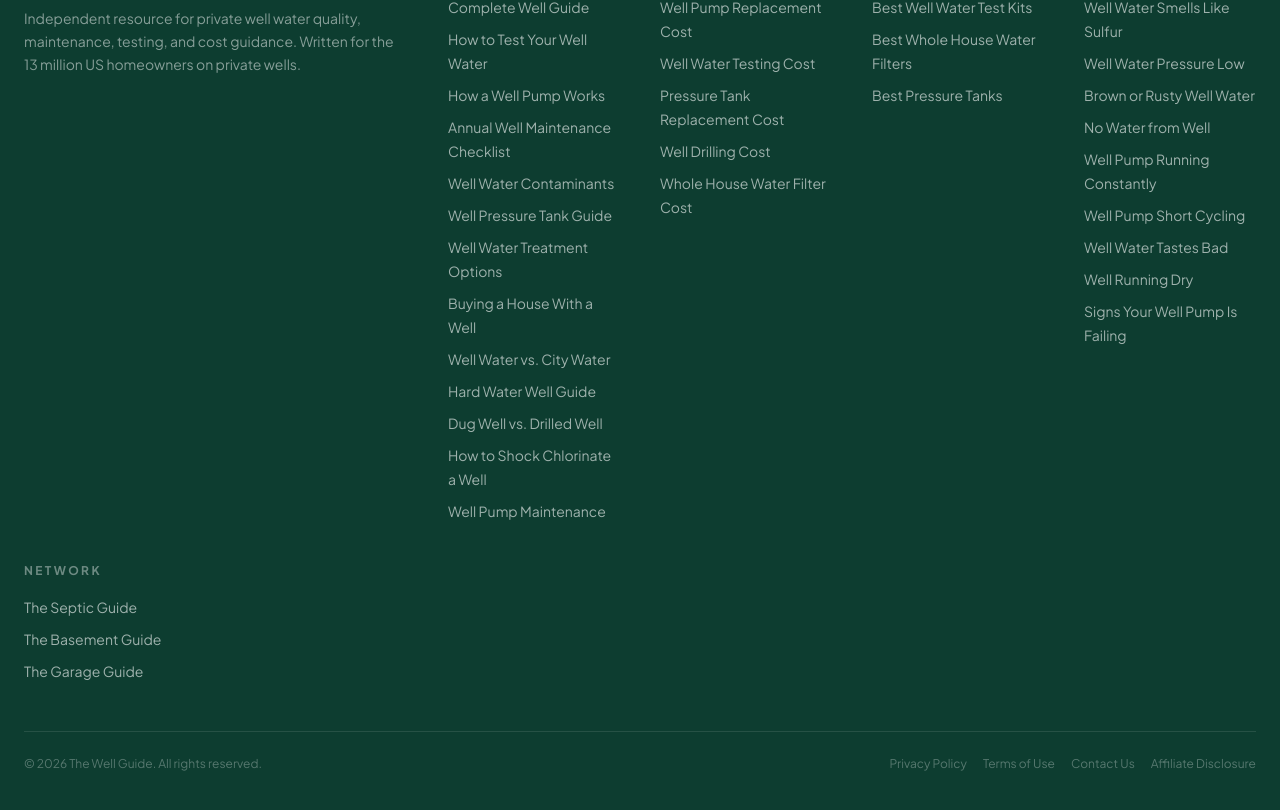
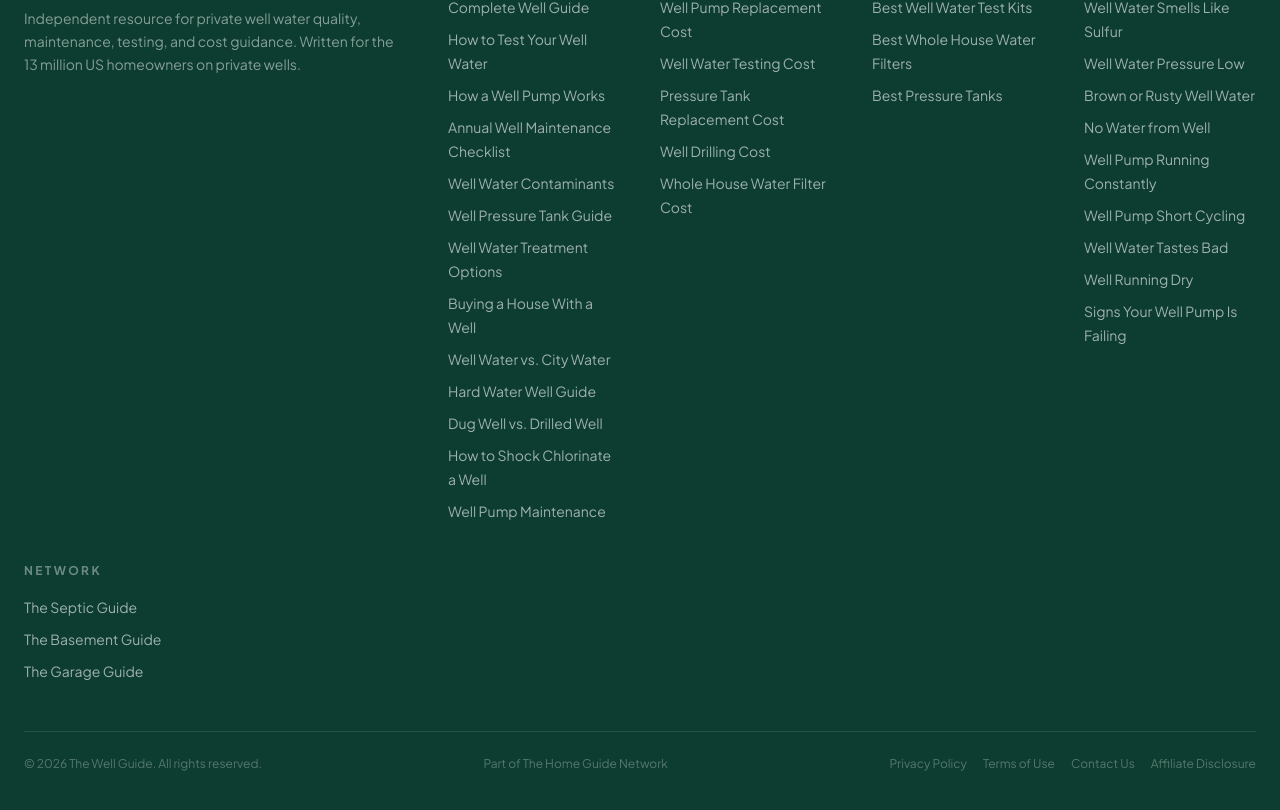
Before and after one commit to thebasementguide2026/thewell.guide-, a Next.js app: page /contact in a window 1280 px wide. Shown: the part 1331-2141 px from the top of the page. Built offline with nearby package versions, Linux system fonts and the light colour scheme.

Commit message:
Add Part of The Home Guide Network to footer

```diff
--- a/components/Footer.tsx
+++ b/components/Footer.tsx
@@ -118,6 +118,7 @@ export default function Footer() {
           <p className="text-white/30 text-xs">
             &copy; {new Date().getFullYear()} The Well Guide. All rights reserved.
           </p>
+          <p className="text-white/30 text-xs">Part of <a href="https://thehome.guide" className="hover:text-white/60">The Home Guide Network</a></p>
           <div className="flex gap-4">
             <Link href="/privacy" className="text-white/30 hover:text-white/60 text-xs">Privacy Policy</Link>
             <Link href="/terms" className="text-white/30 hover:text-white/60 text-xs">Terms of Use</Link>
```
